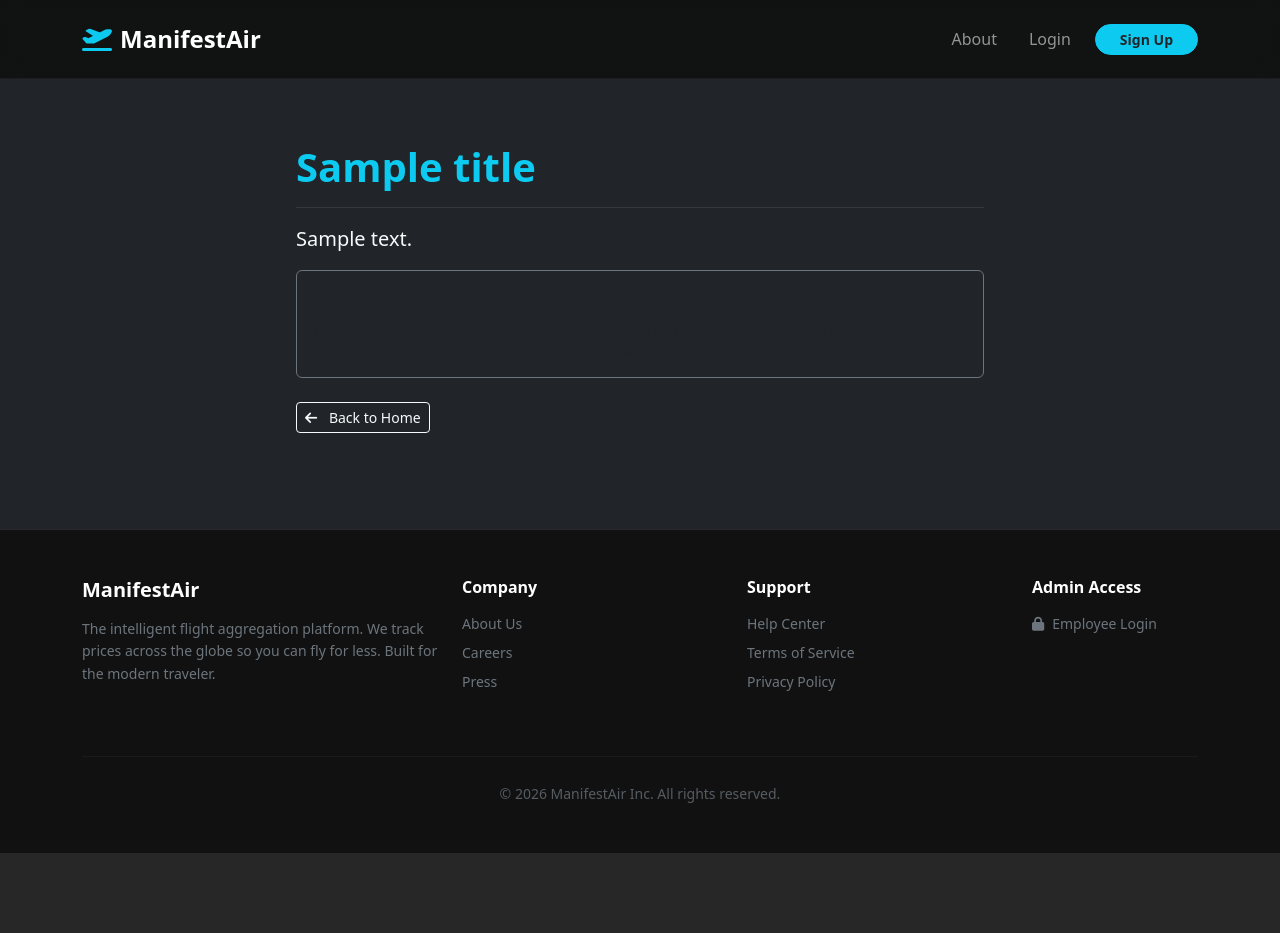
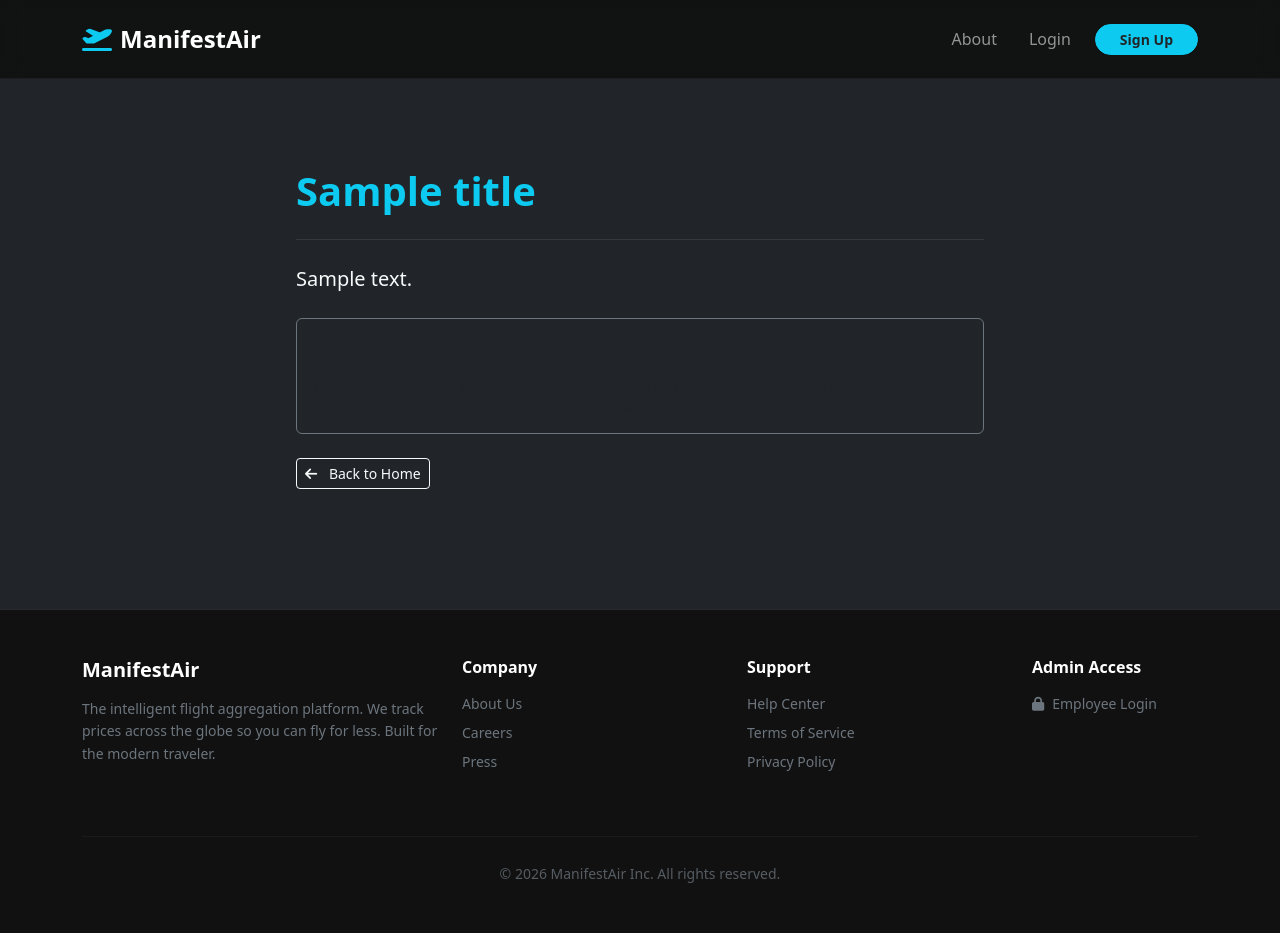
Before and after one commit to Meet1713/ManifestAir, a Flask app: template app/templates/main/generic.html in a window 1280 px wide. Before the commit the page ends 853 px from the top, so only its background shows below. Run offline with Flask 3, Linux system fonts and the light colour scheme; the template is opened without the code that fills it: most values are stand-ins (such as "Sample title", 1, 10 or a date in 2020).

Commit message:
Adding more stability and balancing in generic.html

```diff
--- a/app/templates/main/generic.html
+++ b/app/templates/main/generic.html
@@ -1,19 +1,19 @@
 {% extends 'base.html' %}
 
 {% block content %}
-<div class="container py-4">
+<div class="container py-5">
     <div class="row justify-content-center">
         <div class="col-lg-8">
             <div class="neo-card p-4">
-                <h1 class="fw-bold mb-3 text-info">{{ title }}</h1>
-                <hr class="border-secondary mb-3">
+                <h1 class="fw-bold mb-4 text-info">{{ title }}</h1>
+                <hr class="border-secondary mb-4">
 
-                <div class="lead text-light mb-3">
+                <div class="lead text-light mb-4">
                     {{ content }}
                 </div>
 
                 <div class="bg-dark p-3 rounded border border-secondary">
-                    <h5 class="text-muted mb-2"><i class="fas fa-info-circle me-2"></i> Note</h5>
+                    <h5 class="text-muted mb-3"><i class="fas fa-info-circle me-2"></i> Note</h5>
                     <p class="small text-muted mb-0">
                         This is a standardized legal/informational page for the ManifestAir platform.
                         If you have specific questions, please contact our support team directly.
```
